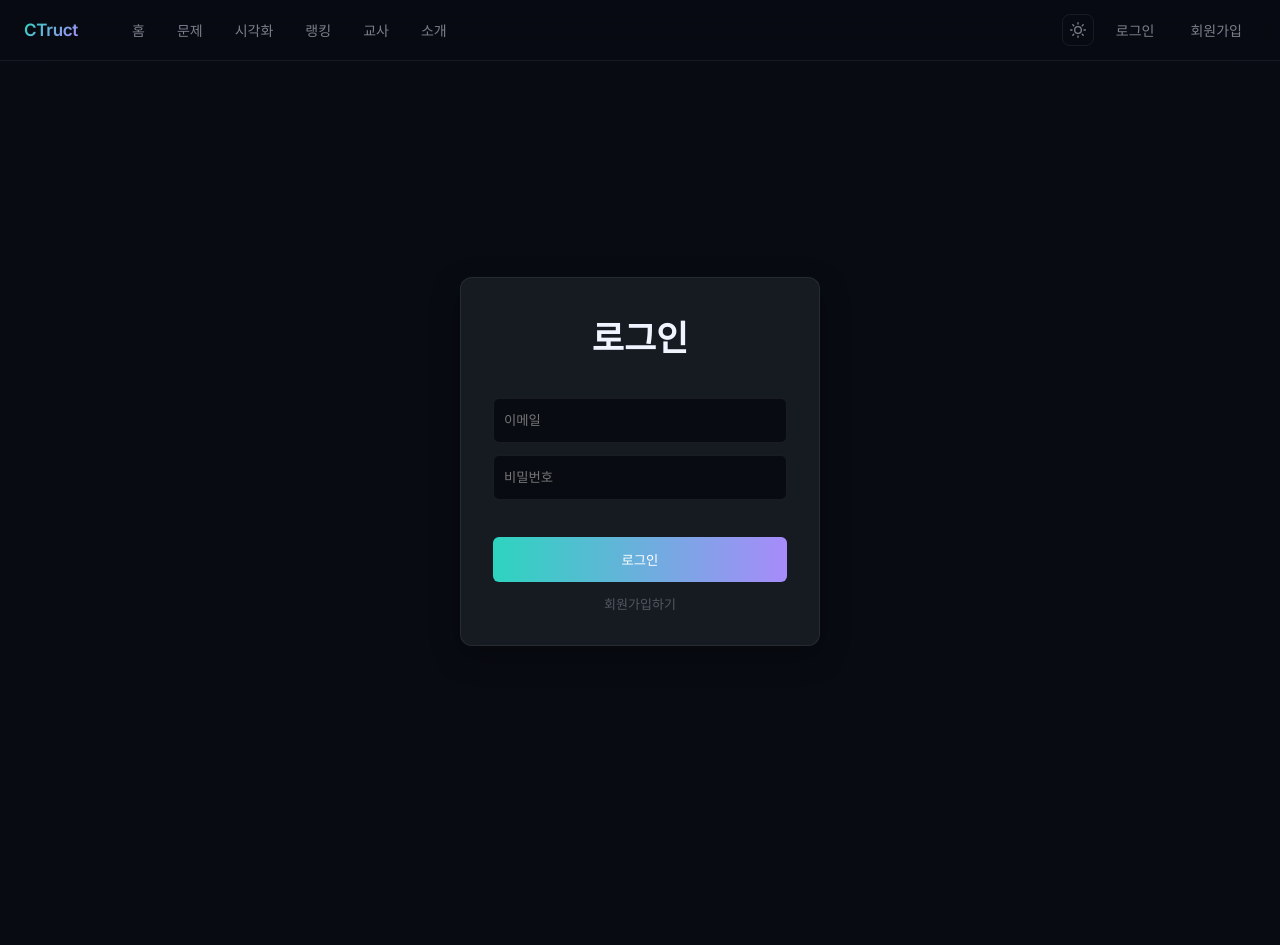
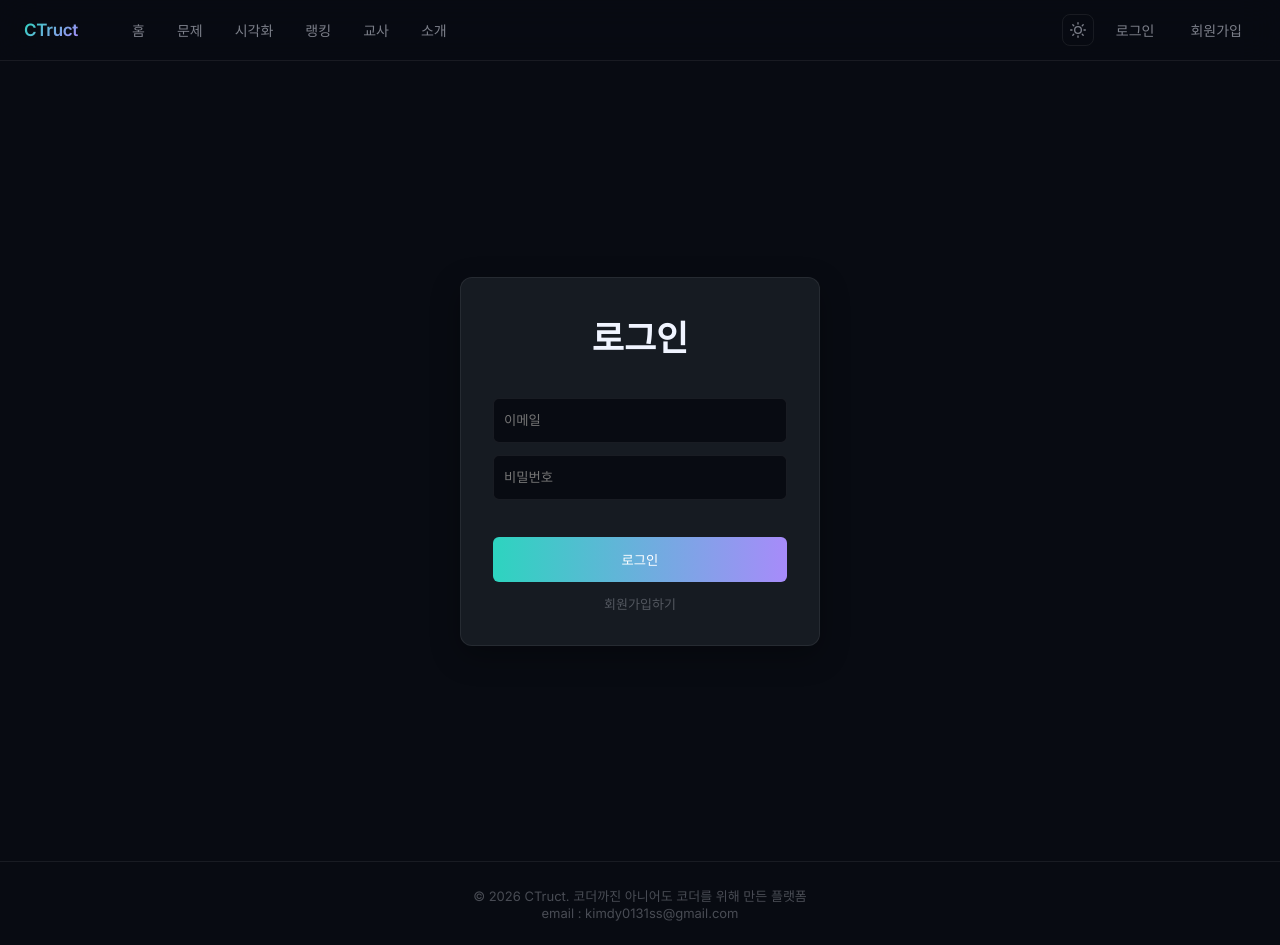
Before and after one commit to kimdy0131ss/ctrainer, a React (Vite) app: page /login in a window 1280 px wide. Before the commit the page ends 861 px from the top, so only its background shows below. Built offline with nearby package versions, Linux system fonts and the light colour scheme.

Commit message:
init local work

```diff
--- a/src/App.jsx
+++ b/src/App.jsx
@@ -5,6 +5,7 @@ import { supabase } from './supabaseClient'
 export const ThemeContext = createContext('dark')
 
 import Navbar from './components/judge/Navbar'
+import Copyright from './components/judge/Copyright'
 import Home from './pages/Home'
 import Problems from './pages/Problems'
 import ProblemDetail from './pages/ProblemDetail'
@@ -12,7 +13,7 @@ import Leaderboard from './pages/Leaderboard'
 import Profile from './pages/Profile'
 import Visualizer from './pages/Visualizer'
 import Teacher from './pages/Teacher'
-import MachineMaster from './pages/MachineMaster'
+import Introduction from './pages/Introduction'
 import Login from './pages/Login'
 import Signup from './pages/Signup'
 import AdminPage from './pages/AdminPage'
@@ -69,12 +70,14 @@ function App() {
         <Route path="/profile/:username" element={<Profile />} />
         <Route path="/visualizer" element={<Visualizer isAdmin={isAdmin} />} />
         <Route path="/teacher" element={<Teacher />} />
-        <Route path="/machine-master" element={<MachineMaster />} />
+        <Route path="/introduction" element={<Introduction />} />
         <Route path="/login" element={<Login />} />
         <Route path="/signup" element={<Signup />} />
         <Route path="/admin" element={<AdminPage isAdmin={isAdmin} />} />
       </Routes>
     </BrowserRouter>
+
+    <Copyright />
     </ThemeContext.Provider>
   )
 }
--- /dev/null
+++ b/src/components/judge/Copyright.jsx
@@ -0,0 +1,12 @@
+import { Link } from 'react-router-dom'
+import styles from './Copyright.module.css'
+
+export default function Copyright() {
+  return (
+      <footer className={styles.footer}>
+        <div className={styles.container}>
+          <p className={styles.footerText}>© 2026 CTruct. 코더까진 아니어도 코더를 위해 만든 플랫폼<br />email : kimdy0131ss@gmail.com</p>
+        </div>
+      </footer>
+  )
+}
--- /dev/null
+++ b/src/components/judge/Copyright.module.css
@@ -0,0 +1,11 @@
+.footer {
+  margin-top: auto;
+  border-top: 1px solid var(--border);
+  padding: 24px 0;
+}
+
+.footerText {
+  font-size: 13px;
+  color: var(--text-muted);
+  text-align: center;
+}
--- a/src/components/judge/Navbar.jsx
+++ b/src/components/judge/Navbar.jsx
@@ -9,7 +9,7 @@ const NAV_LINKS = [
   { path: '/visualizer', label: '시각화' },
   { path: '/leaderboard', label: '랭킹' },
   { path: '/teacher', label: '교사' },
-  { path: '/machine-master', label: '소개' },
+  { path: '/introduction', label: '소개' },
 ]
 
 export default function Navbar({ user, isAdmin, theme, toggleTheme }) {
--- a/src/pages/MachineMaster.jsx
+++ b/src/pages/Introduction.jsx
@@ -1,7 +1,7 @@
-import styles from './MachineMaster.module.css'
+import styles from './Introduction.module.css'
 import { Link, useLocation } from 'react-router-dom'
 
-export default function MachineMaster() {
+export default function Introduction() {
   return (
     <div className={styles.page}>
       {/* 배경 */}
@@ -22,13 +22,13 @@ export default function MachineMaster() {
 
         {/* 타이틀 */}
         <h1 className={styles.title}>
-          Machine<br />
-          <span className={styles.titleGrad}>Master</span>
+          유찬아<br />
+          <span className={styles.titleGrad}>문제 좀 조사해줘</span>
         </h1>
 
         <p className={styles.subtitle}>
           단순히 코딩하는 것 뿐만 아니라<br />
-          <strong>나만의 스크립트를 설계하고 조작하는 경험</strong>
+          <strong>나만의 코드를 설계하고 조작하는 경험</strong>
         </p>
 
 
@@ -58,7 +58,7 @@ export default function MachineMaster() {
 
         {/* 한 줄 정의 */}
         <div className={styles.manifest}>
-          <p>"코드는 결과가 아니라 <em>설계의 부산물</em>이다."</p>
+          <p>"아 오늘 저녁 <em>뭐먹지</em> 배고픈데."</p>
         </div>
 
         {/* CTA */}
--- a/src/pages/MachineMaster.module.css
+++ b/src/pages/Introduction.module.css
@@ -79,13 +79,20 @@
 
 /* ── 타이틀 ── */
 .title {
+  display: flex;
+  flex-direction: column;
+  gap: 15px;
+
   font-size: clamp(52px, 9vw, 96px);
   font-weight: 800;
   letter-spacing: -4px;
+
   line-height: 1.0;
   text-align: center;
+
   color: var(--text-primary);
 }
+
 .titleGrad {
   background: linear-gradient(135deg, #2dd4bf 0%, #a78bfa 60%, #f87171 100%);
   -webkit-background-clip: text;
@@ -94,7 +101,7 @@
 
 .subtitle {
   font-size: 18px;
-  line-height: 1.7;
+  line-height: 2;
   color: var(--text-secondary);
   text-align: center;
 }
```
